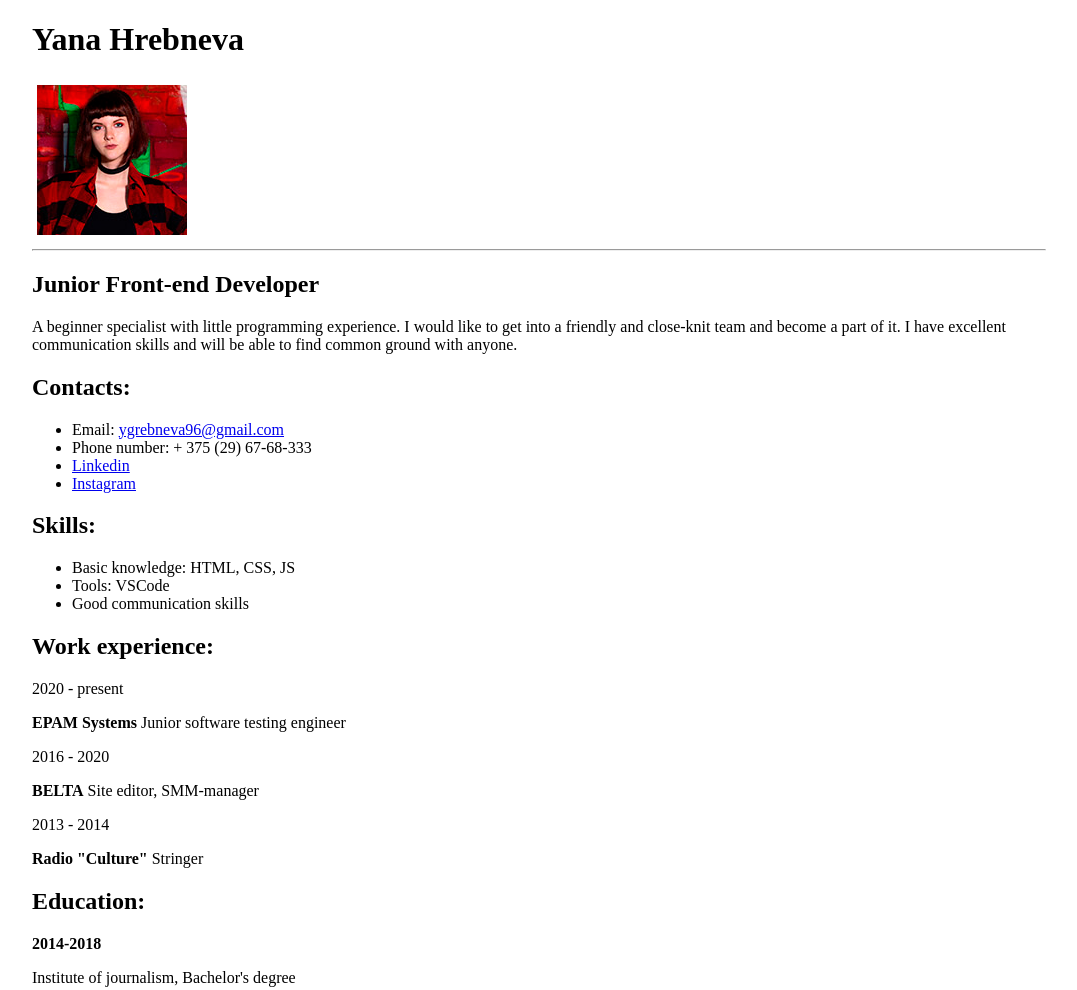
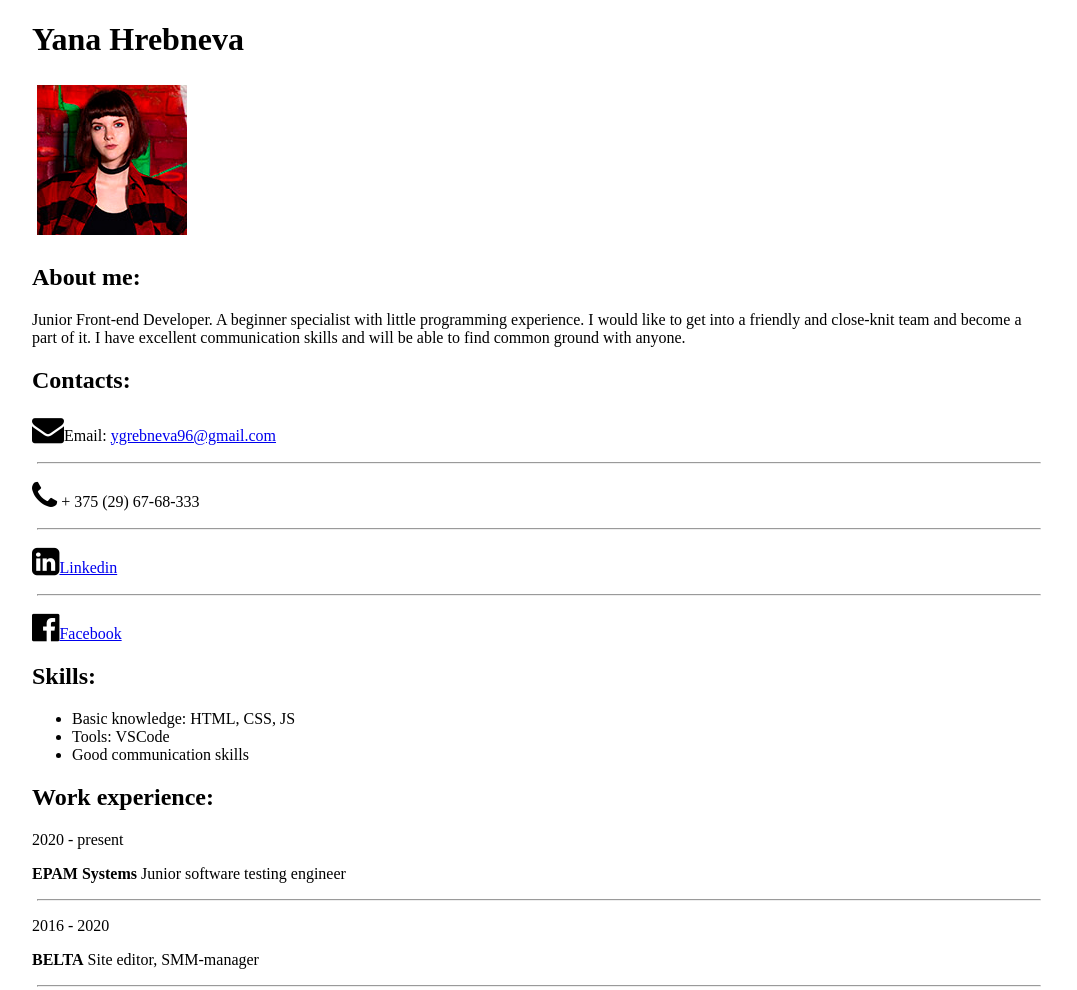
Before and after one commit to YanaHrebneva/rsschool-cv, a plain HTML site: page index.html in a window 1280 px wide. Shown: the top 990 px of the page, without its empty margins (101-1178 px from the left). Drawn offline with Linux system fonts and the light colour scheme.

Commit message:
refactor: update structure

```diff
--- a/index.html
+++ b/index.html
@@ -5,55 +5,52 @@
     <meta name="viewport" content="width=device-width, initial-scale=1.0"/>
     <title>CV Yana Hrebneva</title>
     <link rel="stylesheet" href="style.css"/>
+    <link rel="stylesheet" href="https://cdnjs.cloudflare.com/ajax/libs/font-awesome/4.7.0/css/font-awesome.min.css">
   </head>
   <body>
-    <header>
+    <header class="block_section">
+    <div class="block">
       <h1>Yana Hrebneva</h1>
+    </div>
+    <div class="block">
       <img src="111.jpg" class="Photo" alt="Фото"/>
+    </div>
     </header>
-    <hr/>
-    <section>
-      <h2>Junior Front-end Developer</h2>
+    <section class="block_section">
+      <div class="block" id="color">
+      <h2>About me:</h2>
       <div>
-        A beginner specialist with little programming experience. I would like to get into a friendly and close-knit team and become a part of it. I have excellent communication skills and will be able to find common ground with anyone.
+        Junior Front-end Developer. A beginner specialist with little programming experience. I would like to get into a friendly and close-knit team and become a part of it. I have excellent communication skills and will be able to find common ground with anyone.
       </div>
-    </section>
-    <section>
           <h2>Contacts:</h2>
           <div>
-        <ul>
-          <li>
-            Email:
-            <a href="mailto:ygrebneva96@gmail.com">ygrebneva96@gmail.com</a>
-          </li>
-          <li>Phone number: + 375 (29) 67-68-333</li>
-          <li>
-            <a href="https://www.linkedin.com/in/yana-hrebneva" target="_blank">Linkedin</a>
-          </li>
-          <li>
-            <a href="https://www.facebook.com/profile.php?id=100009577472425" target="_blank">Instagram</a>
-          </li>
-        </ul>
+            <p><i class="fa fa-envelope fa-2x" aria-hidden="true"></i>Email: <a href="mailto:ygrebneva96@gmail.com">ygrebneva96@gmail.com</a></p>
+              <hr>
+            <p><i class="fa fa-phone fa-2x" aria-hidden="true"></i> + 375 (29) 67-68-333</p>
+              <hr>
+            <p><i class="fa fa-linkedin-square fa-2x" aria-hidden="true"></i><a href="https://www.linkedin.com/in/yana-hrebneva" target="_blank">Linkedin</a></p>
+              <hr>
+            <p><i class="fa fa-facebook-official fa-2x" aria-hidden="true"></i><a href="https://www.facebook.com/profile.php?id=100009577472425" target="_blank">Facebook</a></p>
           </div>
-    </section>
-    <section>
           <h2>Skills:</h2>
+          <div>
             <ul>
               <li>Basic knowledge: HTML, CSS, JS</li>
               <li>Tools: VSCode</li>
               <li>Good communication skills</li>
             </ul>
-    </section>
-    <section>
+          </div>
+      </div>
+    <div class="block">
         <h2>Work experience:</h2>
-        <div>
             <p>2020 - present</p>
             <p><b>EPAM Systems</b> Junior software testing engineer</p>
+            <hr>
             <p>2016 - 2020</p>
             <p><b>BELTA</b> Site editor, SMM-manager</p>
+            <hr>
             <p>2013 - 2014</p>
             <p><b>Radio "Culture"</b> Stringer</p>
-        </div>
       <h2>Education:</h2>
       <div>
           <p><b>2014-2018</b></p>
@@ -66,6 +63,7 @@
       </ul>
       <h2>Hobbies:</h2>
       <div>Cybersport, traveling, serials</div>
+  </div>
     </section>
   </body>
 </html>
```
Lines whose indentation alone changed are shown as unchanged.
